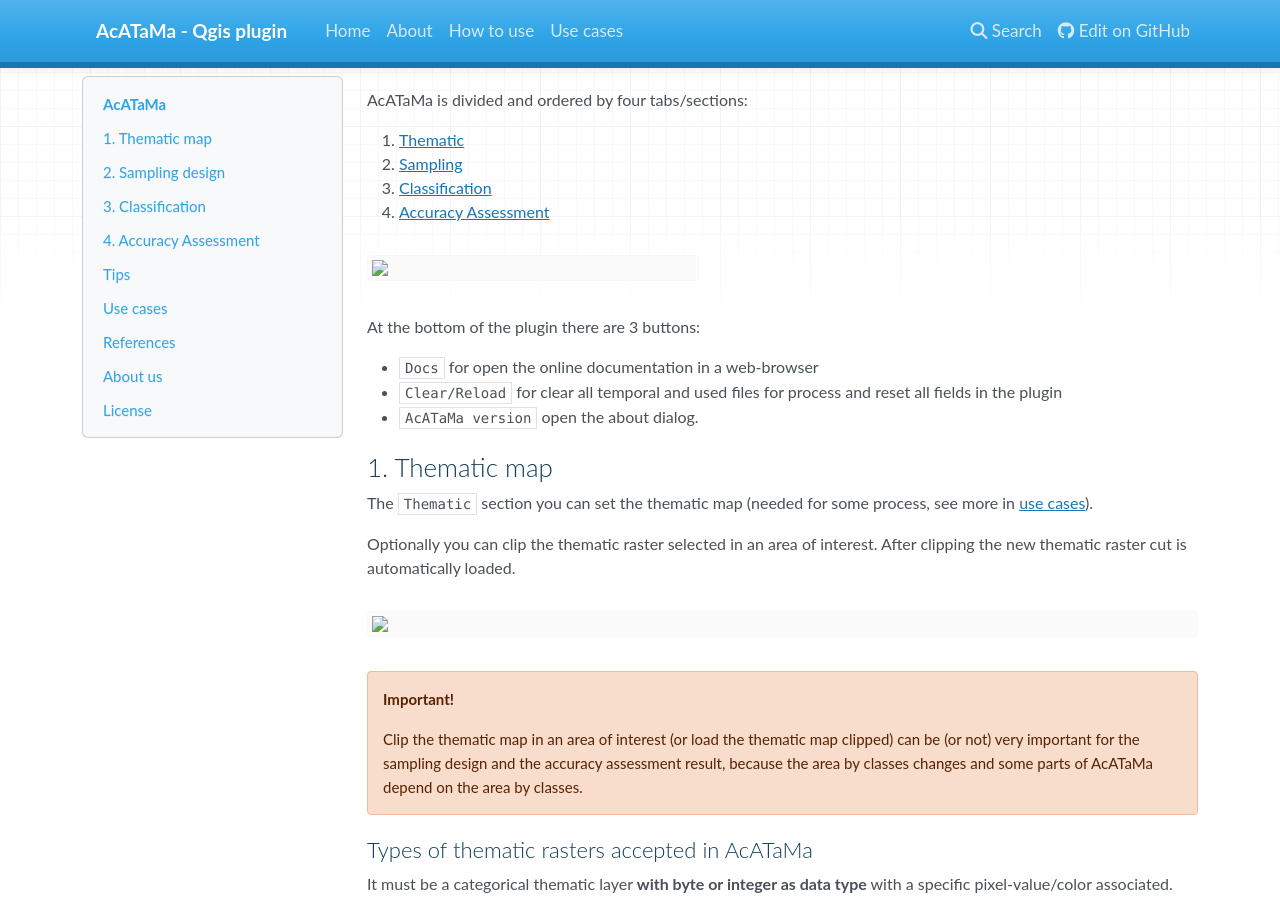
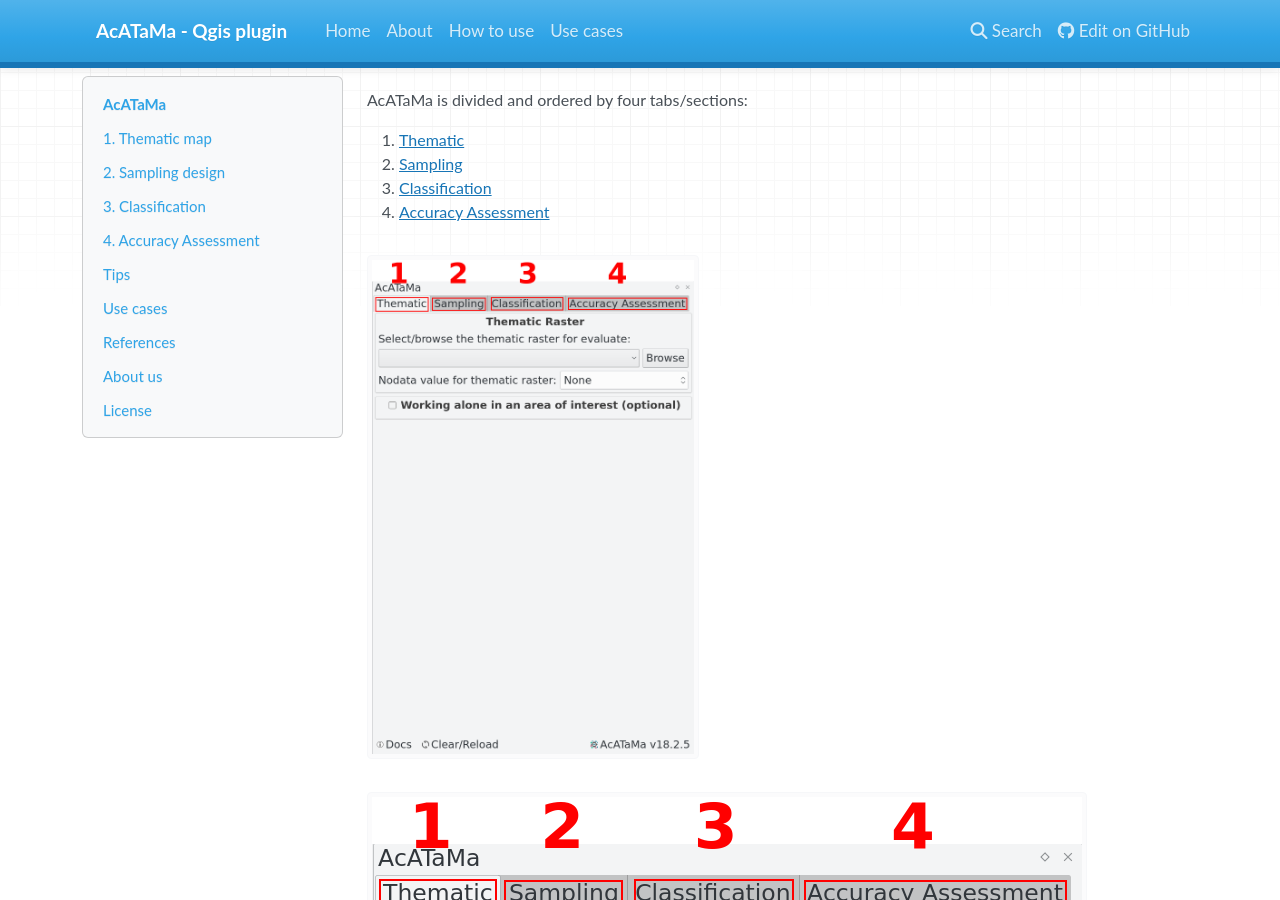
Before and after one commit to SMByC/AcATaMa, an MkDocs documentation site: the page built from docs/README.md, in a window 1280 px wide and 900 px high, scrolled down 783 px. Built offline with MkDocs 1.6.1, drawn with Linux system fonts in a browser that asks for light colours; nearby versions of some CDN libraries.

Commit message:
Fix img links

```diff
--- a/docs/README.md
+++ b/docs/README.md
@@ -27,7 +27,8 @@
 3. [Classification](#3-classification)
 4. [Accuracy Assessment](#4-accuracy-assessment)
 
-<img src="../img/dock_main.png" width="40%">
+<img src="img/dock_main.png" width="40%">
+![](img/dock_main.png)
 
 At the bottom of the plugin there are 3 buttons:
 
@@ -41,7 +42,7 @@
 
 Optionally you can clip the thematic raster selected in an area of interest. After clipping the new thematic raster cut is automatically loaded.
 
-<img src="../img/1a.png" width="100%">
+<img src="img/1a.png" width="100%">
 
 !!! warning "Important!"
     Clip the thematic map in an area of interest (or load the thematic map clipped) can be (or not) very important for the sampling design and the accuracy assessment result, because the area by classes changes and some parts of AcATaMa depend on the area by classes.
@@ -54,11 +55,12 @@
 
     You can use any raster (of byte or integer as data type) with specific style so that AcATaMa acquire the categorical information from the raster. Go to `properties` of the raster, then go to `style`, select `singleband pseudocolor` and generate the desired pixel-value/color associated (manually or generated automatically using the several options that Qgis have to do this) with only one requirement: **the pixel-values associated must be integers**.
 
-    <img src="../img/1b.png" width="90%">
+    <img src="img/1b.png" width="90%">
 
     (Optional) After configure the style in Qgis for the raster is recommended save it in `.qml` Qgis style file, else Qgis save it in temporal file (or on the fly) and if you restart the Qgis and load the raster again you lost the pixel-value/color style associated. For save the style go to `Style` menu and click in `Save as default` Qgis save it in the same place and name of the raster with extension `.qml`.
 
-    <img src="../img/1c.png" width="65%">
+    <img src="img/1c.png" width="65%">
+    ![](img/1c.png)
 
     (Optional) Alternative (or additional) to the above, you can save all layers style and config saving it in a Qgis project.
 
@@ -66,7 +68,7 @@
 
     You can use any raster (of byte or integer as data type) with pixel-values/color associated through a color table inside it as metadata. You can see it using `gdalinfo` or in `style` in layer `properties` this is shown as `paletted`.
 
-    <img src="../img/1d.png" width="65%">
+    <img src="img/1d.png" width="65%">
 
 !!! note
     The thematic map is the raster layer to which the accuracy assessment will be applied (for example a land cover map) and also is the base to generate the random sampling.
@@ -82,7 +84,7 @@
 * Indicating the value in the thematic raster of the No Data pixels (Tab: *"Thematic"*), AcATaMa will not generate point on these pixels
 * Selecting the classes in the thematic raster. If you define some classes in the: *"Tab Sampling / Simple Random Sampling / Sampling in categorical raster"* (Field: "Set pixel values") AcATaMa only will create points into the pixels that belongs to these classes
 
-<img src="../img/2a.png" width="70%">
+<img src="img/2a.png" width="70%">
 
 
 ### Stratified Random Sampling
@@ -97,7 +99,7 @@
 
 - `Stratified random sampling using a fixed number of sample`: The sample size for each stratum is defined by the user. In the table selecting the option *"Fixed values by category (manually)"* in *"stratified random Sampling Method"*, you can write the number of points desired for each stratum. If you do not want set points in any stratum, you should write 0.
 
-    <img src="../img/2b.png" width="70%">
+    <img src="img/2b.png" width="70%">
 
 - `Stratified random sampling using area based proportion`: Designed to apply the proportional approaches sample allocations methodologies suggested by Olofsson et al. (2013, 2014), using the Cochran´s (1977) sample size formula for stratified random sampling in the option *"Area based proportion using std error"* in *"stratified random Sampling Method"*. The overall sample size and the number of point for each stratum is calculated according to:
 
@@ -105,7 +107,7 @@
     - The standard error of the estimated overall accuracy that we would like to achieve. You write the value desired in the Field: "Overall expected standard error"
     - Standard deviation of each stratum: You define the values in the table
 
-    <img src="../img/2c.png" width="70%">
+    <img src="img/2c.png" width="70%">
 
 If you want to define a specific sample size for one or more stratum, you can write it in the table and AcATaMa will modify the number of points in the others strata proportionally to the area, in order to keep the overall sample size; this allow perform the simplified approach of sample size allocation suggested by Olofsson et al.(2014), in which you define a specific sample size for the rare classes and the remain samples is allocated proportionally to the area of each other strata. If you want allocate a equal size sample for all strata, you can use this option to calculate the overall sample size, and assigning the number of points in each stratum in the Fixed values by category (manually) option.
 
@@ -115,7 +117,7 @@
 
 Optionally, in any type of sampling you can restrain the allocation of the points according to these criteria::
 
-<img src="../img/2d.png" width="45%">
+<img src="img/2d.png" width="45%">
 
  - In `Sampling options` you can set the minimum distance between the point generated respect to all points generated (units based on thematic raster selected)
  - In `With neighbors aggregation` you can set the number of nearest neighbors pixels that belong to the same class:
@@ -126,7 +128,8 @@
 
 Both `Simple Random Sampling` and `Stratified Random Sampling` at bottom has the following options:
 
-<img src="../img/2e.png" width="45%">
+<img src="img/2e.png" width="45%">
+![](img/2e.png)
 
  - `Generate sampling options`: Set the number of attempts for to do the sampling, the difficulty of making the sampling depend on some conditions suck as; minimum distance, neighbors aggregations, total number of samples and the area for do this.
  - `Save sampling config`: Save in a plain text (ini format) all configuration with which the sampling was generated, it is only information for the user such as metadata for the sampling generated, this does not work for load the sampling config in the AcATaMa.
@@ -139,7 +142,7 @@
 * Set the `Grid setting` it depends on the number of images to compare
 * Click in `Open the classification dialog`
 
-<img src="../img/3a.png" width="70%">
+<img src="img/3a.png" width="70%">
 
 ### Classification dialog
 
@@ -150,7 +153,7 @@
 * Set all classification buttons in `Set Classification`
 * Now you can classified the samples with the buttons created
 
-<img src="../img/3b.png" width="100%">
+<img src="img/3b.png" width="100%">
 
 !!! note "Nota: Samples order"
     For the classify the samples AcATaMa shuffles the list of samples for each file (the samples ID are not in order), this is to ensure randomization in the classification.
@@ -161,46 +164,46 @@
 
 - `Without thematic raster classes`: You must define the classification name and the color (the color is not mandatory). This configuration is for some case of use like as sampling design and others that don't need the thematic raster.
 
-    <img src="../img/3c.png" width="40%">
+    <img src="img/3c.png" width="40%">
 
 - `With thematic raster classes`: You must define the classification name, thematic raster class and the color, the color is auto filled when you pick the thematic raster class, after that you can change it if you want.
 
-    <img src="../img/3d.png" width="60%">
+    <img src="img/3d.png" width="60%">
 
 !!! warning "Important!"
     The column `Thematic raster class` is available only if you set the thematic raster in [Thematic](#1-thematic-map) tab before open the dialog. You must configure the thematic raster class for all buttons if you want accuracy assessment result.
 
 ## 4. Accuracy Assessment
 
-<img src="../img/4a.png" width="40%">
+<img src="img/4a.png" width="40%">
 
 Accuracy is defined as the degree to which the map produced agrees with the reference classification.
 
-<img src="../img/4b.png" width="80%">
+<img src="img/4b.png" width="80%">
 
 AcATaMa calculated the accuracy assessment using the formulas included in Olofsson et al. (2013, 2014), the results are presented in five tables:
 
 1. `Error Matrix`: The error matrix is a cross-tabulation of the class labels allocated by the classification of the remotely sensed data against the reference data (thematic map) for the sample sites. The main diagonal of the error matrix highlights correct classifications while the off-diagonal elements show omission and commission errors. The values of the error matrix are fundamental to both accuracy assessment and area estimation Olofsson et al. 2014). The column Wi is the area proportion of each stratum in the map.
 
-    <img src="../img/4c.png" width="75%">
+    <img src="img/4c.png" width="75%">
 
 2. `Error matrix of estimated area proportion`: The absolute counts of the sample are converted into estimated area proportions using the equation (9) in Olofsson et al. (2014) for simple random, systematic or stratified random sampling with the map classes defined as the strata.
 
-    <img src="../img/4d.png" width="35%">
+    <img src="img/4d.png" width="35%">
 
 3. `Quadratic error matrix for estimated area proportion`: Correspond to the standard error estimated by the equation (10) in Olofsson et al. (2014)
 
-    <img src="../img/4e.png" width="35%">
+    <img src="img/4e.png" width="35%">
 
 4. `Accuracy Matrices`:
 
     * `User´s accuracy matrix of estimated area proportion`: User´s accuracy is the proportion of the area mapped as a particular category that is actually that category "on the ground" where the reference classification is the best assessment of ground condition. User's accuracy is the complement of the probability of commission error (Olofsson et al. 2013). The user´s accuracy is calculated by the equation (2) in Olofsson et al. (2014). In the report, the user´s accuracy for each class or category correspond to the diagonal of the matrix, that means, the fields in which the class of the thematic raster map and the classified category (reference) are equals.
 
-        <img src="../img/4f.png" width="35%">
+        <img src="img/4f.png" width="35%">
 
     * `Producer´s accuracy matrix of estimated area proportion`: Producer's accuracy is the proportion of the area that is a particular category on the ground that is also mapped as that category. Producer's accuracy is the complement of the probability of omission error (Olofsson et al. 2013). The producer's accuracy is calculated by the equation (3) in Olofsson et al. (2014). In the report, the accuracy for each class or category correspond to the diagonal of the matrix, the fields in which the class of the thematic raster map and the classified category (reference) are equals.
 
-        <img src="../img/4g.png" width="35%">
+        <img src="img/4g.png" width="35%">
 
     * `Overall accuracy`: Is the proportion of the area mapped correctly. It provides the user of the map with the probability that a randomly selected location on the map is correctly classified (Olofsson et al. 2013). It is important use carefully this value because the overall map accuracy is not always representative of the the accuracy of the individual classes or strata (FAO, 2016). The overall map accuracy is calculated by the equation (1) in Olofsson et al. (2014)
 
@@ -208,7 +211,7 @@
 
     The estimated area for each class or stratum and the standard error of the estimated area is given by the equation (11) in Olofsson et al. (2014); they allow to obtain the confidence interval with the percent defined by the z-score value. By default AcATaMa calculate a 95% confidence interval (Z=1,96), but you can modify the z- score value according to the desired percent (Settings options in the report of results).
 
-    <img src="../img/4h.png" width="35%">
+    <img src="img/4h.png" width="35%">
 
 ## Tips
 
```
